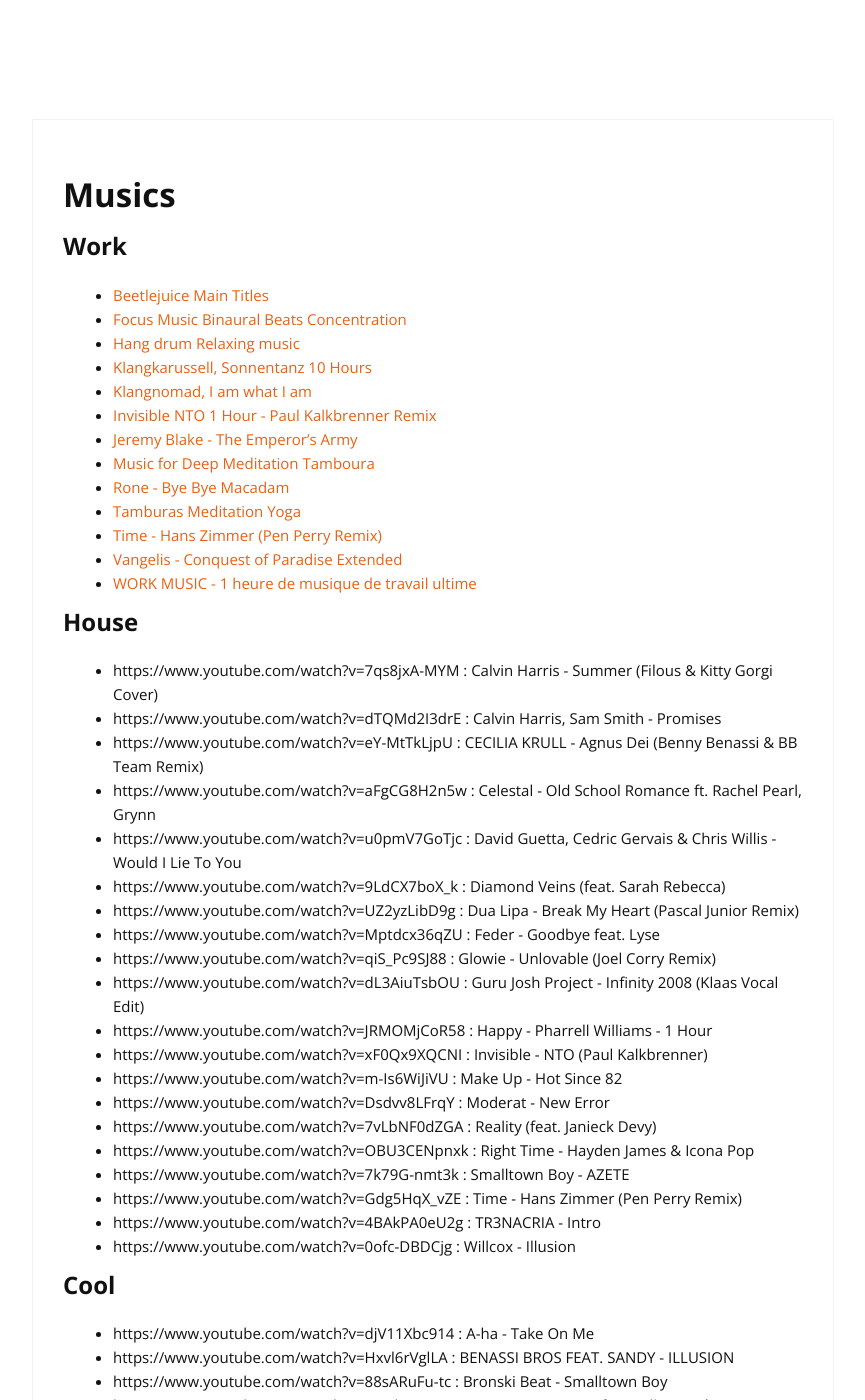
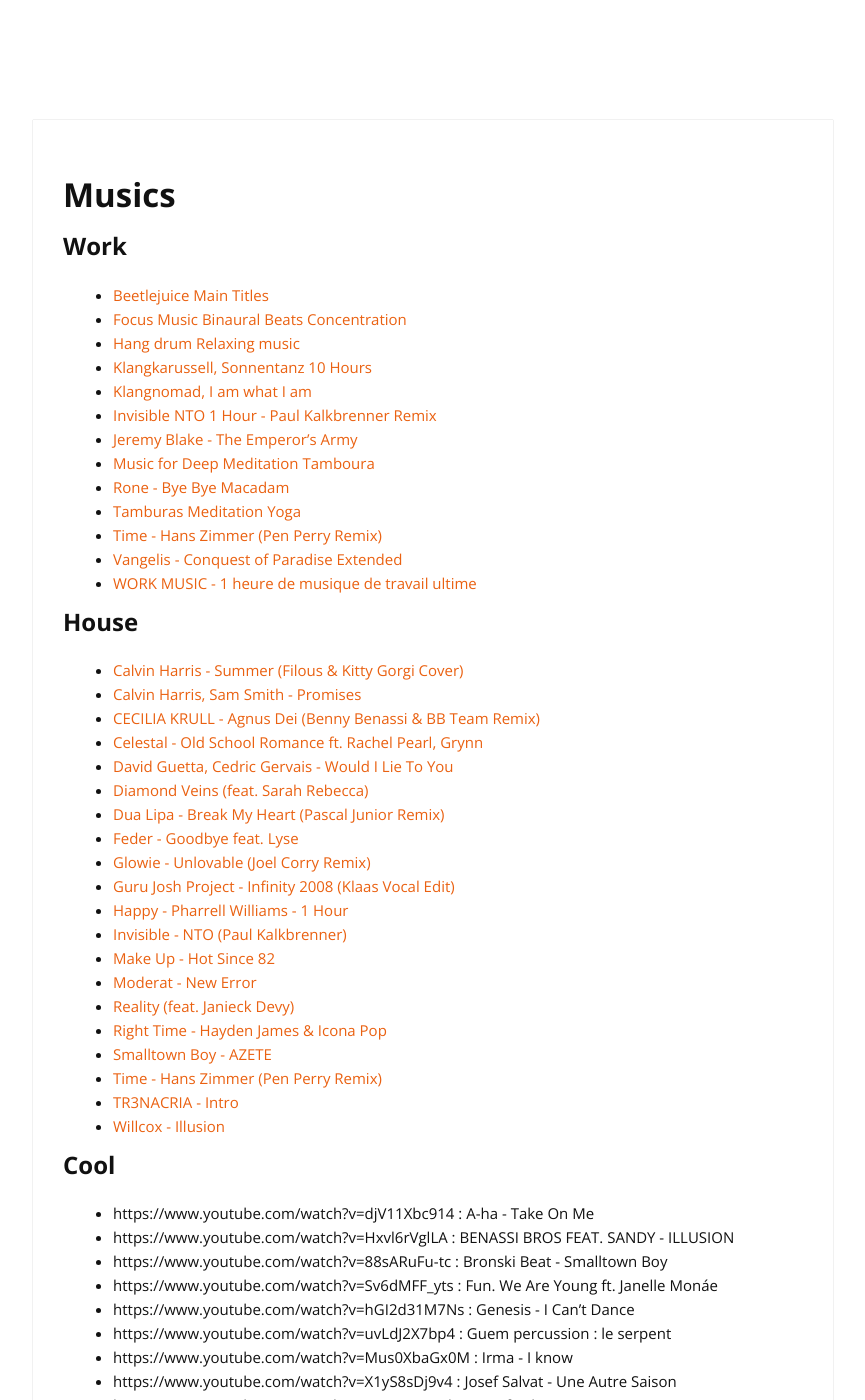
Before and after one commit to cylmat/cylmat.github.io, a Jekyll site: the page built from _pages/musics.md, in a window 1280 px wide and 1400 px high. Shown: the whole window, without its empty margins (207-1072 px from the left). Built offline with Jekyll 4.4.1, drawn with Linux system fonts in a browser that asks for light colours; nearby versions of some CDN libraries.

Commit message:
Update musics.md

```diff
--- a/_pages/musics.md
+++ b/_pages/musics.md
@@ -23,26 +23,27 @@
 
 ## House
 
-- https://www.youtube.com/watch?v=7qs8jxA-MYM : Calvin Harris - Summer (Filous & Kitty Gorgi Cover)
-- https://www.youtube.com/watch?v=dTQMd2I3drE : Calvin Harris, Sam Smith - Promises
-- https://www.youtube.com/watch?v=eY-MtTkLjpU : CECILIA KRULL - Agnus Dei (Benny Benassi & BB Team Remix)
-- https://www.youtube.com/watch?v=aFgCG8H2n5w : Celestal - Old School Romance ft. Rachel Pearl, Grynn
-- https://www.youtube.com/watch?v=u0pmV7GoTjc : David Guetta, Cedric Gervais & Chris Willis - Would I Lie To You
-- https://www.youtube.com/watch?v=9LdCX7boX_k : Diamond Veins (feat. Sarah Rebecca)
-- https://www.youtube.com/watch?v=UZ2yzLibD9g : Dua Lipa - Break My Heart (Pascal Junior Remix)
-- https://www.youtube.com/watch?v=Mptdcx36qZU : Feder - Goodbye feat. Lyse
-- https://www.youtube.com/watch?v=qiS_Pc9SJ88 : Glowie - Unlovable (Joel Corry Remix)
-- https://www.youtube.com/watch?v=dL3AiuTsbOU : Guru Josh Project - Infinity 2008 (Klaas Vocal Edit)
-- https://www.youtube.com/watch?v=JRMOMjCoR58 : Happy - Pharrell Williams - 1 Hour
-- https://www.youtube.com/watch?v=xF0Qx9XQCNI : Invisible - NTO (Paul Kalkbrenner)
-- https://www.youtube.com/watch?v=m-Is6WiJiVU : Make Up - Hot Since 82
-- https://www.youtube.com/watch?v=Dsdvv8LFrqY : Moderat - New Error
-- https://www.youtube.com/watch?v=7vLbNF0dZGA : Reality (feat. Janieck Devy)
-- https://www.youtube.com/watch?v=OBU3CENpnxk : Right Time - Hayden James & Icona Pop
-- https://www.youtube.com/watch?v=7k79G-nmt3k : Smalltown Boy - AZETE
-- https://www.youtube.com/watch?v=Gdg5HqX_vZE : Time - Hans Zimmer (Pen Perry Remix)
-- https://www.youtube.com/watch?v=4BAkPA0eU2g : TR3NACRIA - Intro
-- https://www.youtube.com/watch?v=0ofc-DBDCjg : Willcox - Illusion
+- [Calvin Harris - Summer (Filous & Kitty Gorgi Cover)](https://www.youtube.com/watch?v=7qs8jxA-MYM)
+- [Calvin Harris, Sam Smith - Promises](https://www.youtube.com/watch?v=dTQMd2I3drE)
+- [CECILIA KRULL - Agnus Dei (Benny Benassi & BB Team Remix)](https://www.youtube.com/watch?v=eY-MtTkLjpU)
+- [Celestal - Old School Romance ft. Rachel Pearl, Grynn](https://www.youtube.com/watch?v=aFgCG8H2n5w)
+- [David Guetta, Cedric Gervais - Would I Lie To You](https://www.youtube.com/watch?v=u0pmV7GoTjc)
+- [Diamond Veins (feat. Sarah Rebecca)](https://www.youtube.com/watch?v=9LdCX7boX_k)
+- [Dua Lipa - Break My Heart (Pascal Junior Remix)](https://www.youtube.com/watch?v=UZ2yzLibD9g)
+- [Feder - Goodbye feat. Lyse](https://www.youtube.com/watch?v=Mptdcx36qZU)
+- [Glowie - Unlovable (Joel Corry Remix)](https://www.youtube.com/watch?v=qiS_Pc9SJ88)
+- [Guru Josh Project - Infinity 2008 (Klaas Vocal Edit)](https://www.youtube.com/watch?v=dL3AiuTsbOU)
+- [Happy - Pharrell Williams - 1 Hour](https://www.youtube.com/watch?v=JRMOMjCoR58)
+- [Invisible - NTO (Paul Kalkbrenner)](https://www.youtube.com/watch?v=xF0Qx9XQCNI)
+- [Make Up - Hot Since 82](https://www.youtube.com/watch?v=m-Is6WiJiVU)
+- [Moderat - New Error](https://www.youtube.com/watch?v=Dsdvv8LFrqY)
+- [Reality (feat. Janieck Devy)](https://www.youtube.com/watch?v=7vLbNF0dZGA)
+- [Right Time - Hayden James & Icona Pop](https://www.youtube.com/watch?v=OBU3CENpnxk)
+- [Smalltown Boy - AZETE](https://www.youtube.com/watch?v=7k79G-nmt3k)
+- [Time - Hans Zimmer (Pen Perry Remix)](https://www.youtube.com/watch?v=Gdg5HqX_vZE)
+- [TR3NACRIA - Intro](https://www.youtube.com/watch?v=4BAkPA0eU2g)
+- [Willcox - Illusion](https://www.youtube.com/watch?v=0ofc-DBDCjg)
+
 
 ## Cool
 
```
